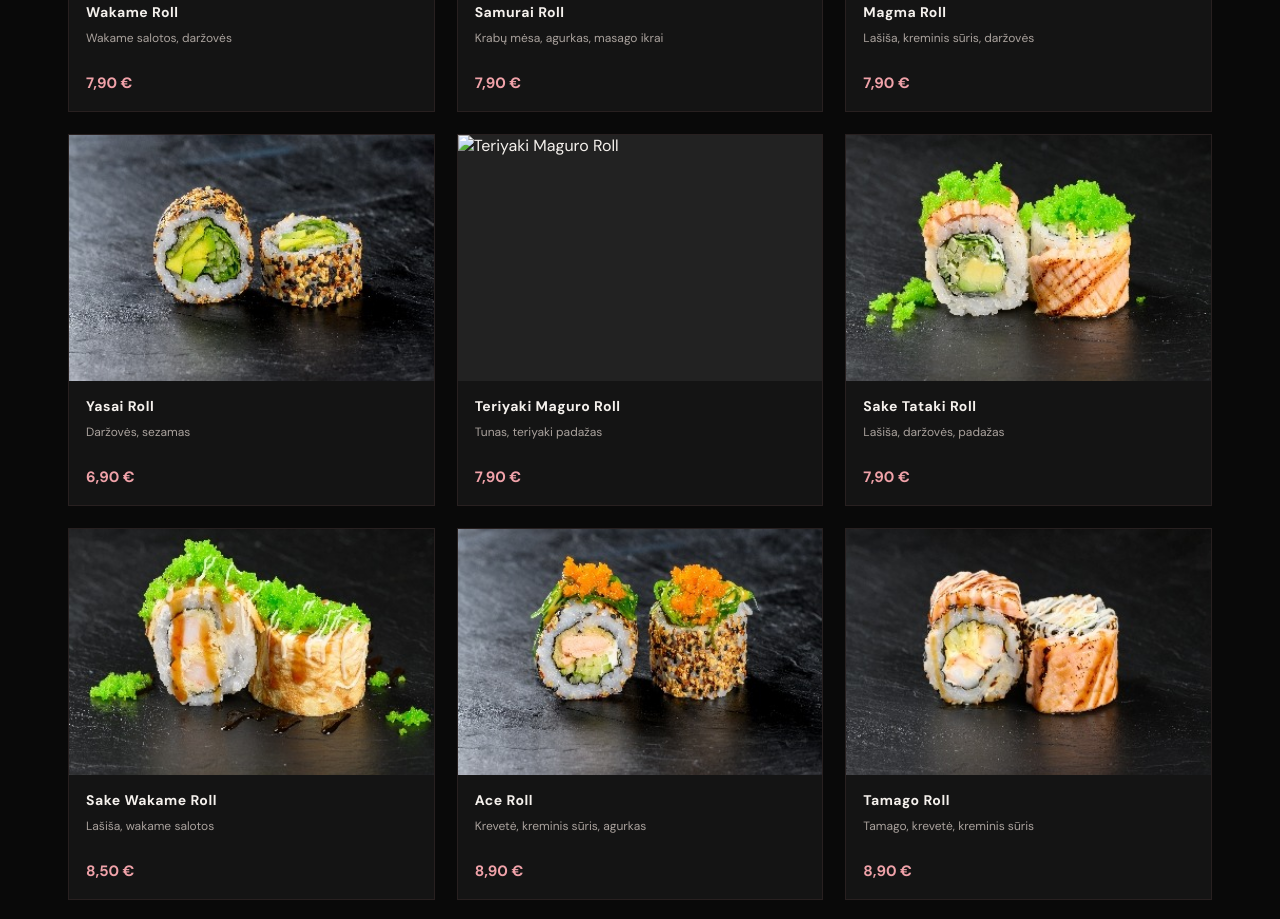
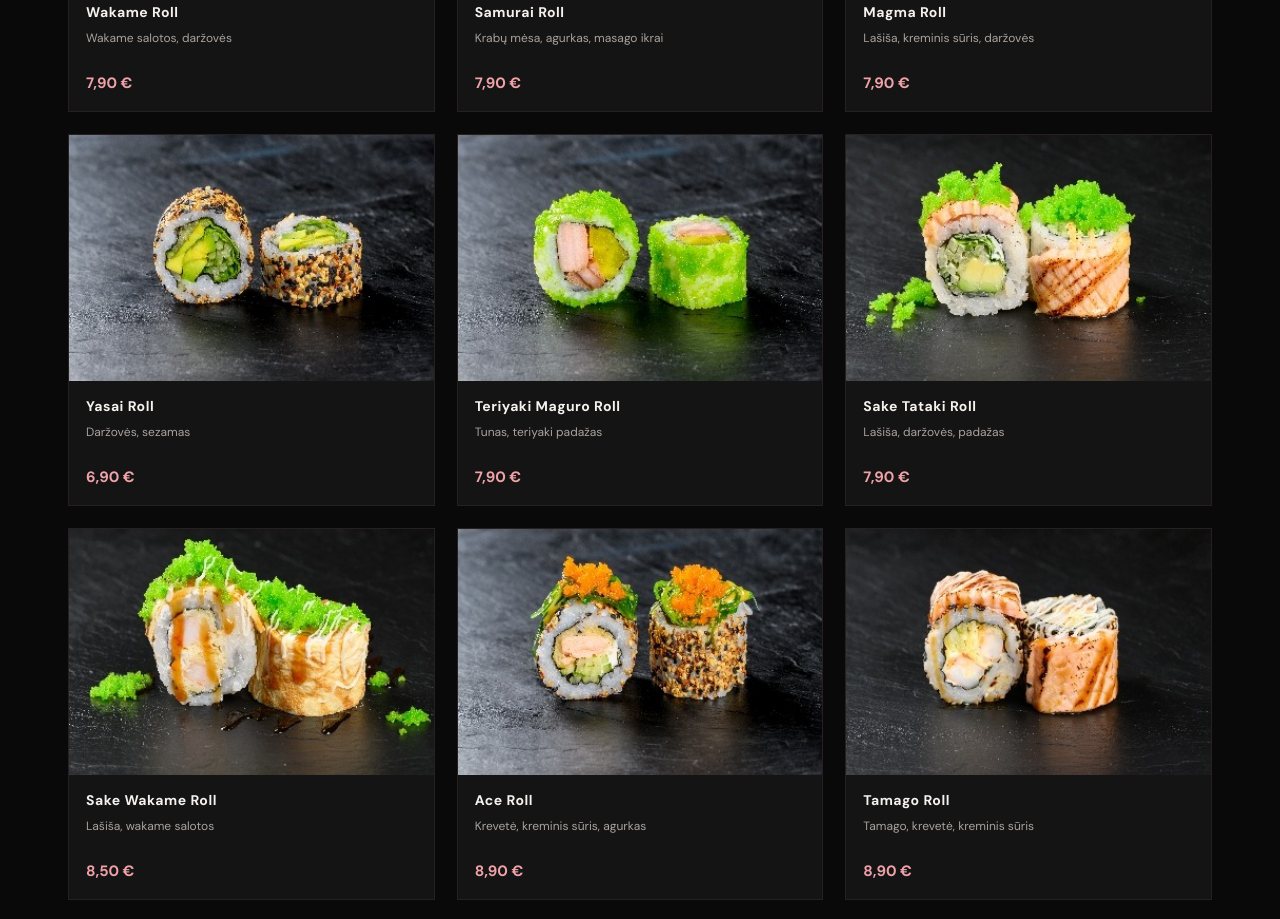
Before and after one commit to nemohomrk8828-hub/niam-niam-sushi, a plain HTML site: page menu.html in a window 1280 px wide. Shown: the part 8015-8934 px from the top of the page. Drawn offline with nearby package versions, Linux system fonts and the light colour scheme; a web font is replaced by a local one.

Commit message:
Fix image source typo for Teriyaki Maguro Roll

```diff
--- a/menu.html
+++ b/menu.html
@@ -31,7 +31,7 @@
 <img src="images/yasai-roll.jpg" alt="Yasai Roll" loading="lazy">
 <div class="dish-info"><h3>Yasai Roll</h3><p>Daržovės, sezamas</p><strong>6,90 €</strong></div>
 </article><article class="dish">
-<img src="images/teriyaki-maguro-roll.jpg" alt="Teriyaki Maguro Roll" loading="lazy">
+<img src="images/teryaki-maguro-roll.jpg" alt="Teriyaki Maguro Roll" loading="lazy">
 <div class="dish-info"><h3>Teriyaki Maguro Roll</h3><p>Tunas, teriyaki padažas</p><strong>7,90 €</strong></div>
 </article>
 
```
